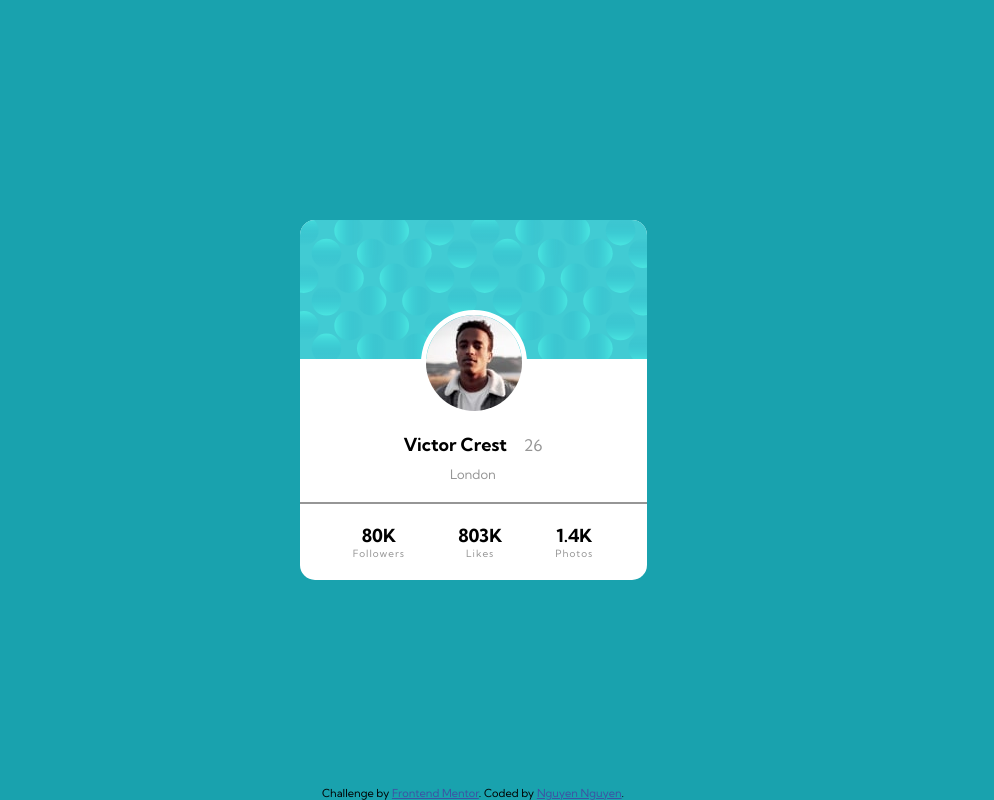
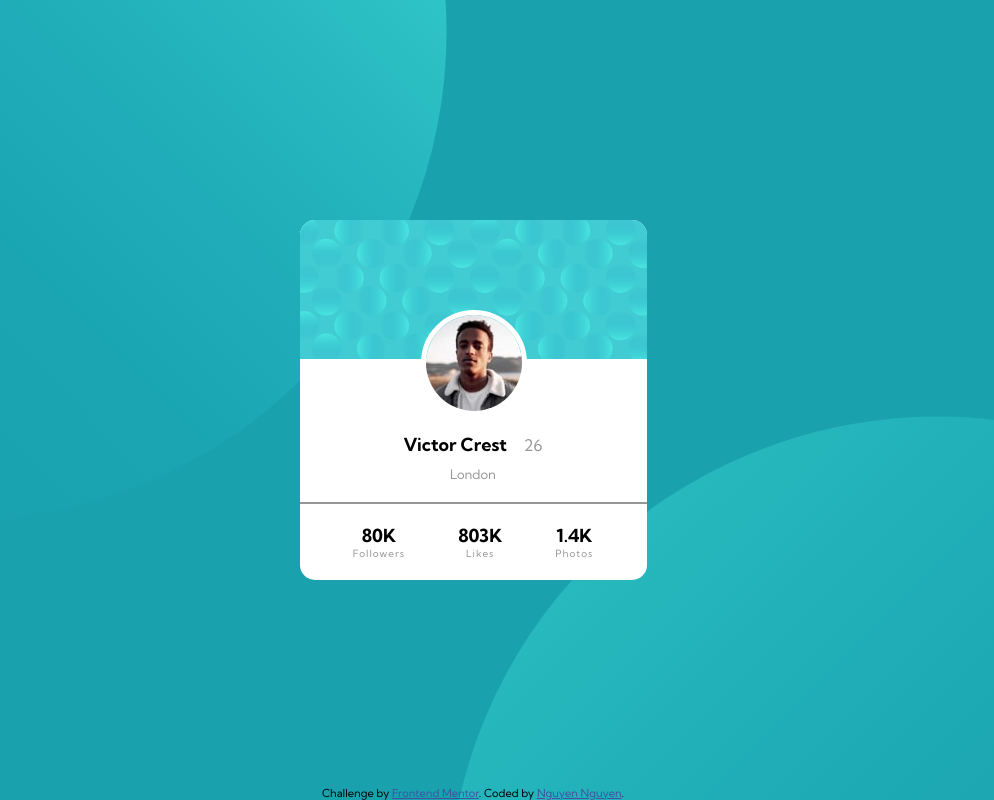
Before and after one commit to jesuisbienbien/Profile-card-component, a plain HTML site: page index.html in a window 1280 px wide. Shown: the whole page, without its empty margins (167-1161 px from the left). Drawn offline with Linux system fonts and the light colour scheme.

Commit message:
updated background images

```diff
--- a/styles.scss
+++ b/styles.scss
@@ -15,6 +15,10 @@
 body {
   font-family: "Kumbh Sans", sans-serif;
   background-color: var(--dark-cyan);
+  background-image: url(images/bg-pattern-top.svg),
+    url(images/bg-pattern-bottom.svg);
+  background-repeat: no-repeat;
+  background-position: right 52vw bottom 35vh, left 48vw top 52vh;
   height: 100vh;
   display: flex;
   flex-direction: column;
```
Also changed, not shown: styles.css, 1 other file.
